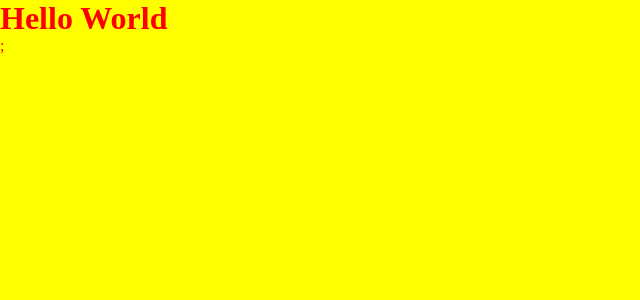
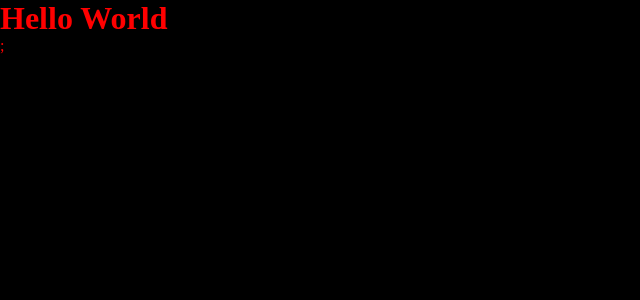
Before and after one commit to lazarok09/react-landing-page, a React (Create React App) app: page / in a window 1280 px wide. Shown: the top 300 px of the page, without its empty margins (0-640 px from the left). Built offline with nearby package versions, Linux system fonts and the light colour scheme.

Commit message:
conhecendo mais o styled components

```diff
--- a/src/index.js
+++ b/src/index.js
@@ -1,12 +1,17 @@
 import React from 'react';
 import ReactDOM from 'react-dom';
 import App from './templates/App/App';
+
 import { GlobalStyles } from './styles/global-styles';
+import { ThemeProvider } from 'styled-components';
+import theme from './styles/theme';
 
 ReactDOM.render(
   <React.StrictMode>
-    <GlobalStyles />
-    <App />
+    <ThemeProvider theme={theme}>
+      <GlobalStyles />
+      <App />
+    </ThemeProvider>
   </React.StrictMode>,
   document.getElementById('root'),
 );
--- a/src/styles/global-styles.js
+++ b/src/styles/global-styles.js
@@ -1,10 +1,12 @@
-import { createGlobalStyle } from 'styled-components';
+import { createGlobalStyle, css } from 'styled-components';
 export const GlobalStyles = createGlobalStyle`
 * {
   margin: 0;
   padding: 0;
 }
 body {
-  background: yellow;
+  ${({ theme }) => css`
+    background: ${theme.colors.darkBg};
+  `}
 }
 `;
--- /dev/null
+++ b/src/styles/theme.js
@@ -0,0 +1,7 @@
+export const theme = {
+  colors: {
+    whiteBg: 'white',
+    darkBg: 'black',
+  },
+};
+export default theme;
```
